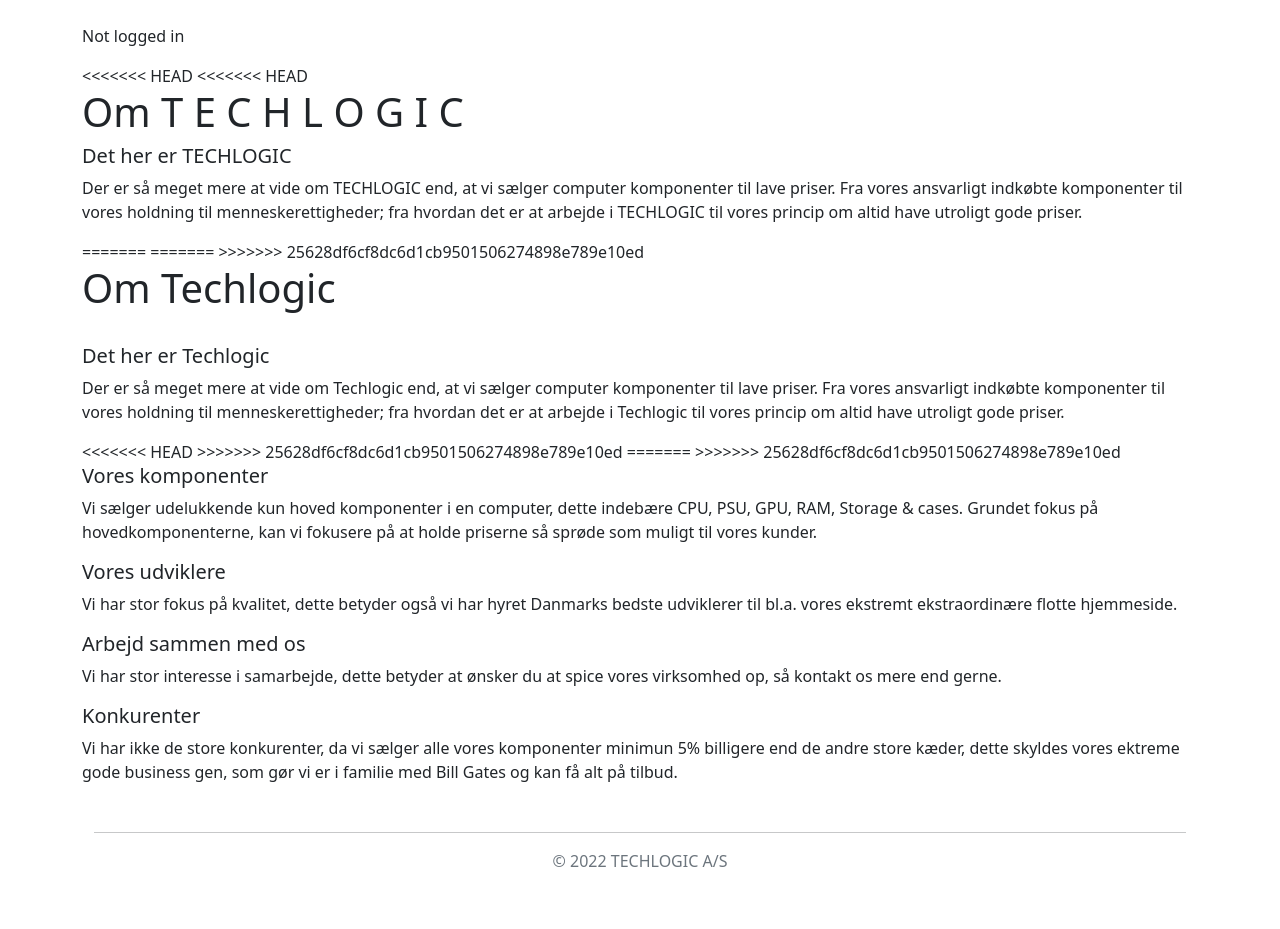
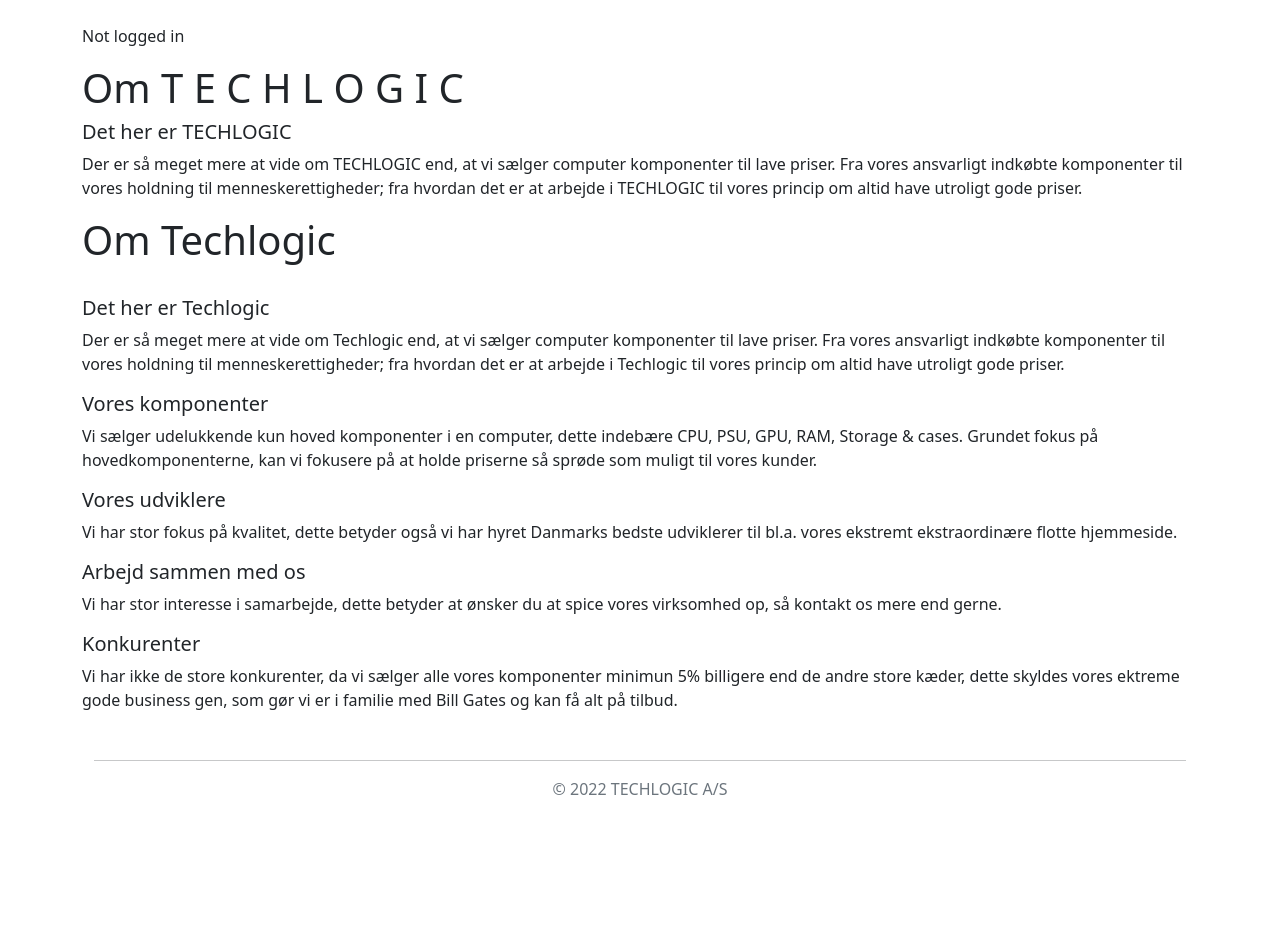
Before and after one commit to minilange/Informatik---projekt, a Flask app: page /about in a window 1280 px wide. Shown: the part 73-1002 px from the top of the page. After the commit the page ends 868 px from the top, so only its background shows below. Run offline with Flask 2, Linux system fonts and the light colour scheme.

Commit message:
About html

```diff
--- a/templates/about.html
+++ b/templates/about.html
@@ -1,23 +1,15 @@
 {% extends "layout.html" %}
 
 {% block main %}
-<<<<<<< HEAD
-<<<<<<< HEAD
 <h1>Om T E C H L O G I C</h1>
 
 <h5>Det her er TECHLOGIC</h5>
 <p>Der er så meget mere at vide om TECHLOGIC end, at vi sælger computer komponenter til lave priser. Fra vores ansvarligt indkøbte komponenter til vores holdning til menneskerettigheder; fra hvordan det er at arbejde i TECHLOGIC til vores princip om altid have utroligt gode priser.</p>
-=======
-=======
->>>>>>> 25628df6cf8dc6d1cb9501506274898e789e10ed
+
 <h1>Om Techlogic</h1>
 <br>
 <h5>Det her er Techlogic</h5>
 <p>Der er så meget mere at vide om Techlogic end, at vi sælger computer komponenter til lave priser. Fra vores ansvarligt indkøbte komponenter til vores holdning til menneskerettigheder; fra hvordan det er at arbejde i Techlogic til vores princip om altid have utroligt gode priser.</p>
-<<<<<<< HEAD
->>>>>>> 25628df6cf8dc6d1cb9501506274898e789e10ed
-=======
->>>>>>> 25628df6cf8dc6d1cb9501506274898e789e10ed
 
 <h5>Vores komponenter</h5>
 <p>Vi sælger udelukkende kun hoved komponenter i en computer, dette indebære CPU, PSU, GPU, RAM, Storage & cases. Grundet fokus på hovedkomponenterne, kan vi fokusere på at holde priserne så sprøde som muligt til vores kunder.</p>
```
